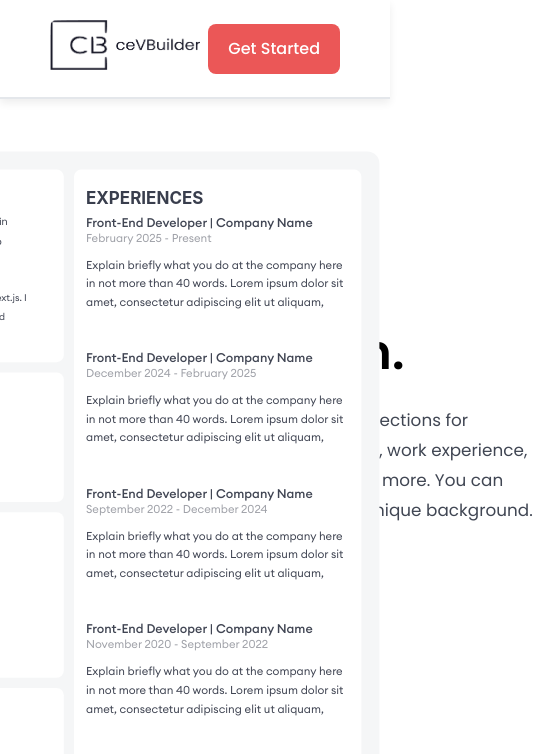
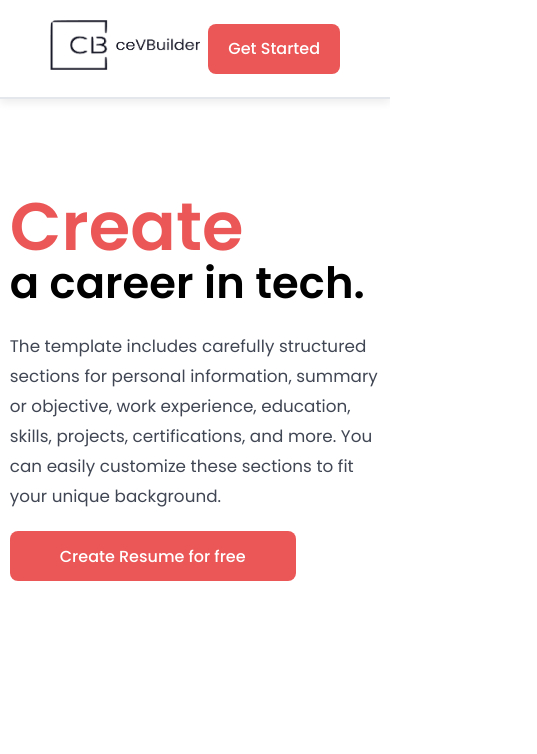
Before and after one commit to Moamal-2000/resume-builder, a Next.js app: page / in a window 390 px wide. Shown: the top 754 px of the page, 537 px wide, since content can reach past the window. Built offline with nearby package versions, Linux system fonts and the light colour scheme; a web font is replaced by a local one.

Commit message:
style(Home): enhance layout responsiveness for various screen sizes

```diff
--- a/src/components/HomePage/HeroSection/HeroSection.module.scss
+++ b/src/components/HomePage/HeroSection/HeroSection.module.scss
@@ -1,6 +1,21 @@
+@use "@/styles/mixins" as m;
+
 .heroSection {
   width: 527px;
   padding-top: 158px;
+}
+
+@media (max-width: 1400px) {
+  .heroSection {
+    padding-top: 100px;
+    width: 700px;
+  }
+}
+
+@include m.small {
+  .heroSection {
+    width: 100%;
+  }
 }
 
 .heroSection>h1 {
@@ -10,9 +25,35 @@
   font-size: 3rem;
 }
 
+@include m.small {
+  .heroSection>h1 {
+    font-size: 2.7rem;
+    line-height: 56px;
+  }
+}
+
+@include m.very-small {
+  .heroSection>h1 {
+    font-size: 2.2rem;
+    line-height: 50px;
+  }
+}
+
 .heroSection>h1::first-line {
   color: #EB5757;
   font-size: 5.4rem;
+}
+
+@include m.small {
+  .heroSection>h1::first-line {
+    font-size: 4.2rem;
+  }
+}
+
+@include m.very-small {
+  .heroSection>h1::first-line {
+    font-size: 3.5rem;
+  }
 }
 
 .heroSection>p {
@@ -23,3 +64,10 @@
   color: #404653;
   margin-block: 20px;
 }
+
+@include m.very-small {
+  .heroSection>p {
+    font-size: 1rem;
+    line-height: 26px;
+  }
+}
--- a/src/components/HomePage/MyResume/MyResume.module.scss
+++ b/src/components/HomePage/MyResume/MyResume.module.scss
@@ -1,3 +1,5 @@
+@use "@/styles/mixins" as m;
+
 .myResume {
   background: #F5F6F7;
   display: flex;
@@ -8,6 +10,32 @@
   position: absolute;
   right: -212px;
   top: -160px;
+}
+
+@media (max-width: 1400px) {
+  .myResume {
+    position: static;
+    right: auto;
+    top: auto;
+    scale: 1;
+    width: fit-content;
+    margin-top: 70px;
+  }
+}
+
+@include m.large {
+  .myResume {
+    scale: .7;
+    position: absolute;
+    left: -160px;
+    top: 250px;
+  }
+}
+
+@media (max-width: 850px) {
+  .myResume {
+    display: none;
+  }
 }
 
 .myResume .wrapper {
--- a/src/styles/globals.scss
+++ b/src/styles/globals.scss
@@ -17,9 +17,15 @@ main {
   min-height: 100dvh;
 }
 
+@media (max-width: 850px) {
+  main {
+    min-height: auto;
+  }
+}
+
 .container {
   max-width: 1400px;
-  width: 86%;
+  width: 90%;
   margin: 0 auto;
 }
 
```
